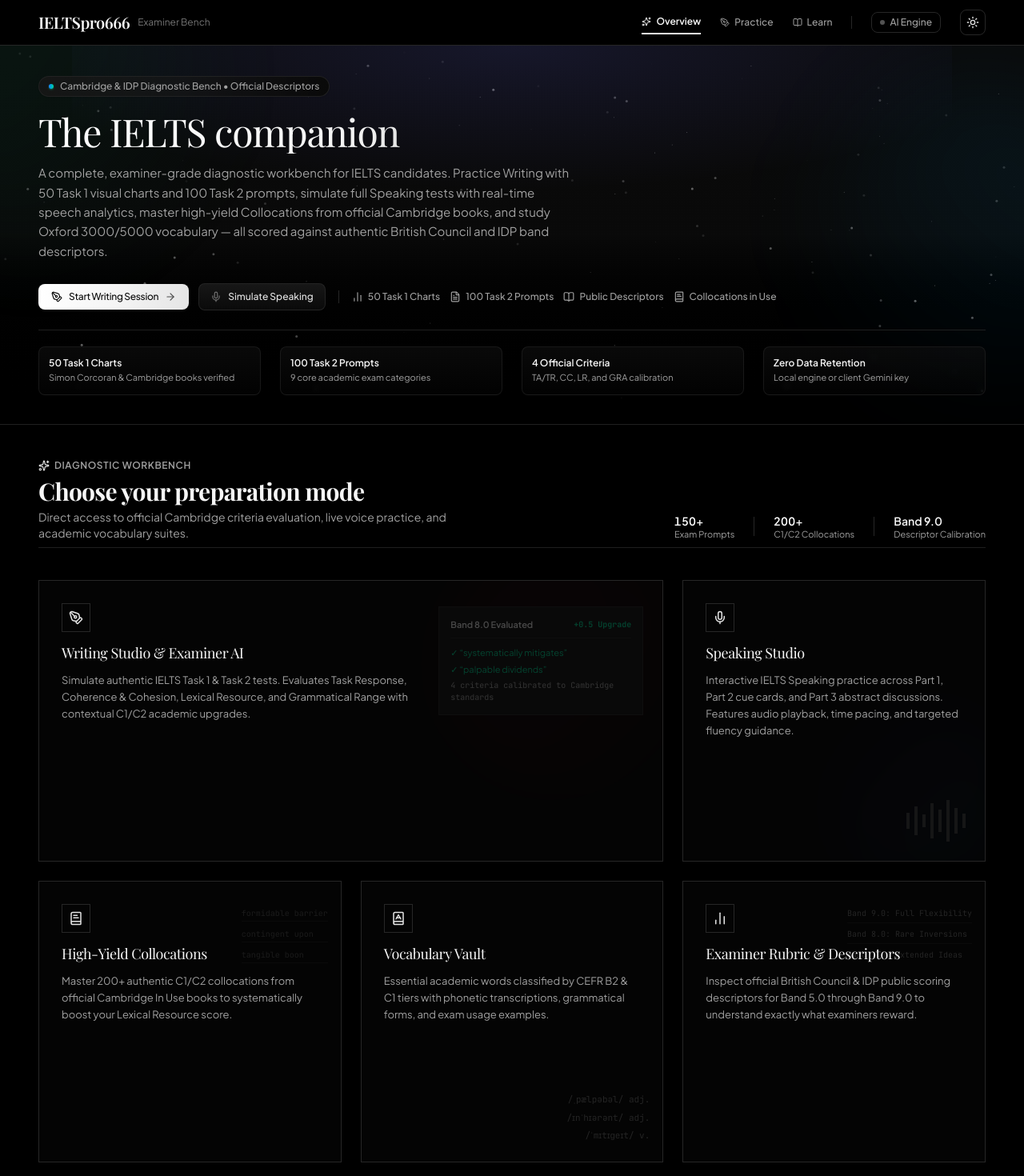
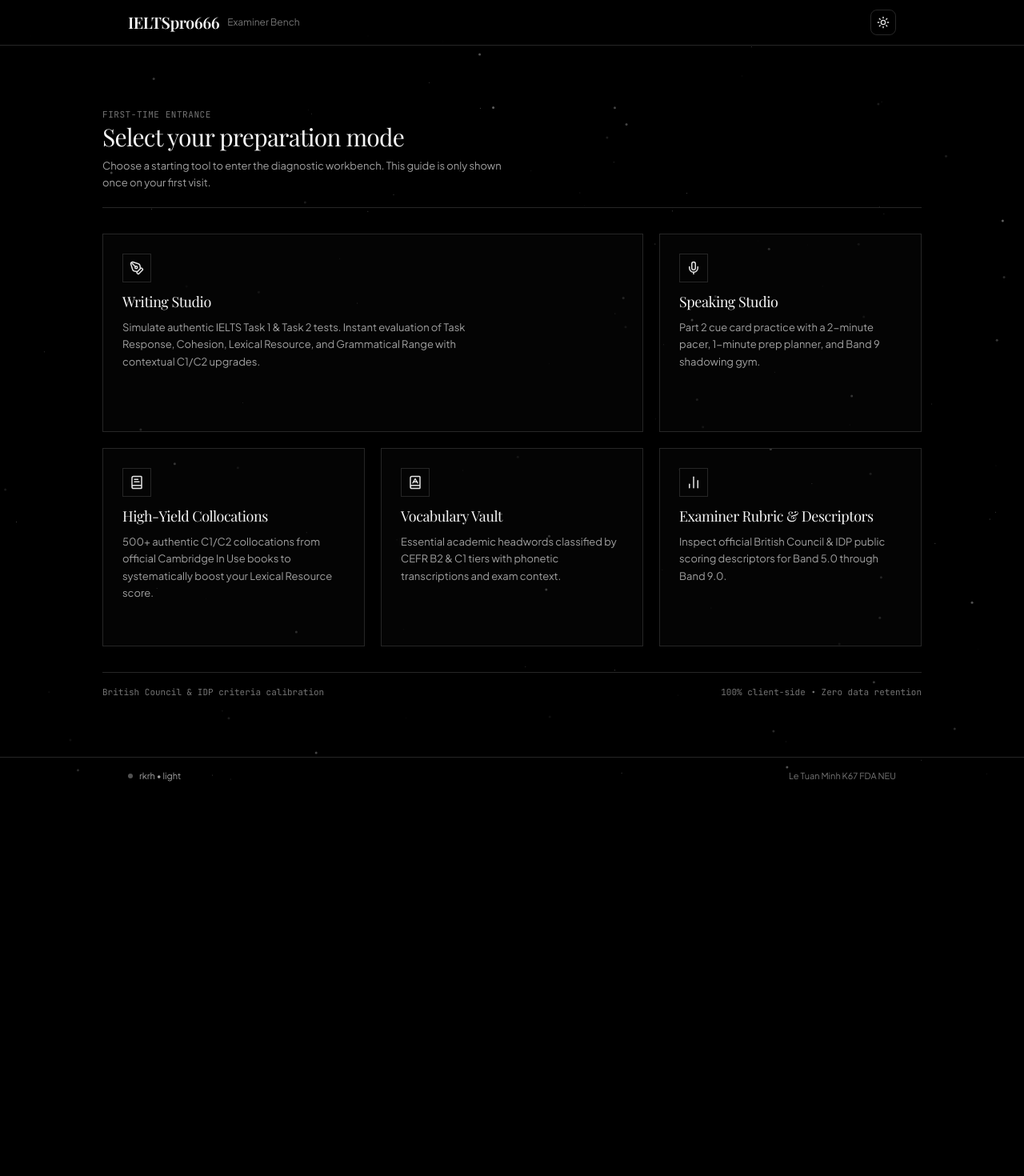
Before and after one commit to minh-0/ielts-wb, a Next.js app: page / in a window 1280 px wide. Shown: the top 1470 px of the page at 80% size. After the commit the page ends 993 px from the top, so only its background shows below. Built offline with nearby package versions, Linux system fonts and the light colour scheme.

Commit message:
feat(ui): enforce one-time first-visit bento entrance, remove overview tab, and streamline ultra-minimalist start page

```diff
--- a/src/app/page.tsx
+++ b/src/app/page.tsx
@@ -12,6 +12,7 @@ import { SelectionToolbar } from "@/components/SelectionToolbar";
 import { StartPage } from "@/components/start/StartPage";
 import { TaskType } from "@/types/ielts";
 import { Particles } from "@/components/magicui/particles";
+import { ThemeToggle } from "@/components/ThemeToggle";
 import {
   PenTool,
   Mic,
@@ -24,7 +25,8 @@ import {
 } from "lucide-react";
 
 export default function Home() {
-  const [category, setCategory] = useState<"overview" | "practice" | "learn">("overview");
+  const [hasEntered, setHasEntered] = useState<boolean | null>(null);
+  const [category, setCategory] = useState<"practice" | "learn">("practice");
   const [practiceTab, setPracticeTab] = useState<"writing" | "speaking">("writing");
   const [learnTab, setLearnTab] = useState<"collocations" | "vocabulary" | "rubric">("collocations");
   const [apiKey, setApiKey] = useState<string>("");
@@ -32,9 +34,41 @@ export default function Home() {
   const [writingTaskType, setWritingTaskType] = useState<TaskType>("task2");
 
   useEffect(() => {
+    const entered = localStorage.getItem("ielts_has_entered") === "true";
+    setHasEntered(entered);
     const saved = localStorage.getItem("gemini_api_key") || "";
     setApiKey(saved);
   }, []);
+
+  const enterWorkbench = (
+    targetCategory: "practice" | "learn",
+    targetSubTab?: string,
+    taskType?: TaskType
+  ) => {
+    try {
+      localStorage.setItem("ielts_has_entered", "true");
+    } catch {
+      // ignore storage errors
+    }
+    setHasEntered(true);
+    setCategory(targetCategory);
+    if (targetCategory === "practice") {
+      if (targetSubTab === "speaking") {
+        setPracticeTab("speaking");
+      } else {
+        setPracticeTab("writing");
+        if (taskType) setWritingTaskType(taskType);
+      }
+    } else if (targetCategory === "learn") {
+      if (targetSubTab === "vocabulary") {
+        setLearnTab("vocabulary");
+      } else if (targetSubTab === "rubric") {
+        setLearnTab("rubric");
+      } else {
+        setLearnTab("collocations");
+      }
+    }
+  };
 
   const handleStartWriting = (taskType: TaskType = "task2") => {
     setWritingTaskType(taskType);
@@ -63,6 +97,61 @@ export default function Home() {
       studioEl.scrollIntoView({ behavior: "smooth" });
     }
   };
+
+  if (hasEntered === null) {
+    return <div className="min-h-screen bg-white dark:bg-black" />;
+  }
+
+  if (!hasEntered) {
+    return (
+      <div className="min-h-screen flex flex-col bg-white dark:bg-black text-neutral-900 dark:text-neutral-100 selection:bg-neutral-200 dark:selection:bg-neutral-800 relative overflow-hidden">
+        <Particles
+          className="absolute inset-0 pointer-events-none z-0"
+          quantity={60}
+          ease={70}
+          color="#888888"
+          size={0.5}
+          staticity={35}
+        />
+        {/* Minimal Entrance Header */}
+        <header className="relative z-10 w-full border-b border-neutral-200 dark:border-neutral-800 bg-white/80 dark:bg-black/80 backdrop-blur-md">
+          <div className="max-w-5xl mx-auto px-4 sm:px-8 h-14 flex items-center justify-between">
+            <div className="flex items-center gap-2.5">
+              <span className="font-serif font-semibold text-lg sm:text-xl tracking-tight text-neutral-900 dark:text-neutral-100">
+                IELTSpro666
+              </span>
+              <span className="text-xs text-neutral-400 dark:text-neutral-500 hidden sm:inline">
+                Examiner Bench
+              </span>
+            </div>
+            <ThemeToggle />
+          </div>
+        </header>
+
+        {/* Main Start Portal */}
+        <main className="relative z-10 flex-1 flex flex-col justify-center px-4 sm:px-8 py-8 sm:py-12">
+          <StartPage
+            onStartWriting={(taskType = "task2") => enterWorkbench("practice", "writing", taskType)}
+            onStartSpeaking={() => enterWorkbench("practice", "speaking")}
+            onOpenLearn={(subTab) => enterWorkbench("learn", subTab)}
+          />
+        </main>
+
+        {/* Quiet Minimalist Footnote */}
+        <footer className="relative z-10 border-t border-neutral-200 dark:border-neutral-800 py-4 bg-transparent text-xs text-neutral-400 dark:text-neutral-600">
+          <div className="max-w-5xl mx-auto px-4 sm:px-8 flex items-center justify-between">
+            <div className="flex items-center gap-2">
+              <span className="w-1.5 h-1.5 rounded-full bg-neutral-400 dark:bg-neutral-600" />
+              <span className="text-[11px] text-neutral-600 dark:text-neutral-400">rkrh • light</span>
+            </div>
+            <div className="text-[11px] text-neutral-500">
+              Le Tuan Minh K67 FDA NEU
+            </div>
+          </div>
+        </footer>
+      </div>
+    );
+  }
 
   return (
     <div className="min-h-screen flex flex-col bg-white dark:bg-black text-neutral-900 dark:text-neutral-100 selection:bg-neutral-200 dark:selection:bg-neutral-800">
@@ -209,15 +298,6 @@ export default function Home() {
 
       {/* Main Expansive Container */}
       <main id="diagnostic-studio" className="flex-1 max-w-[1440px] w-full mx-auto px-4 sm:px-8 xl:px-12 py-5 sm:py-6">
-        {/* If Overview, show Magic UI Bento Grid Start Page */}
-        {category === "overview" ? (
-          <StartPage
-            onStartWriting={handleStartWriting}
-            onStartSpeaking={handleStartSpeaking}
-            onOpenLearn={handleOpenLearn}
-          />
-        ) : (
-          <>
         {/* Category Sub-Navigation (Clean Underline Style) */}
         <div className="flex items-center justify-between border-b border-neutral-200 dark:border-neutral-800 pb-3 mb-6">
           <div className="flex items-center gap-6">
@@ -284,15 +364,6 @@ export default function Home() {
               </>
             )}
           </div>
-
-              <button
-                onClick={() => setCategory("overview")}
-                className="text-xs text-neutral-500 hover:text-neutral-900 dark:hover:text-neutral-200 flex items-center gap-1.5 transition-colors cursor-pointer font-medium"
-                title="Return to start page bento overview"
-              >
-                <span>Overview Hub</span>
-                <ArrowRight className="w-3 h-3" />
-              </button>
         </div>
 
         {/* Tab Content */}
@@ -308,8 +379,6 @@ export default function Home() {
         {category === "learn" && learnTab === "collocations" && <CollocationsStudio />}
         {category === "learn" && learnTab === "vocabulary" && <VocabularyStudio />}
         {category === "learn" && learnTab === "rubric" && <RubricViewer />}
-          </>
-        )}
       </main>
 
       {/* Footer: Simple, quiet line */}
--- a/src/components/Navbar.tsx
+++ b/src/components/Navbar.tsx
@@ -1,12 +1,12 @@
 "use client";
 
 import React from "react";
-import { PenTool, BookOpen, Sparkles } from "lucide-react";
+import { PenTool, BookOpen } from "lucide-react";
 import { ThemeToggle } from "./ThemeToggle";
 
 interface NavbarProps {
-  activeCategory: "overview" | "practice" | "learn";
-  onCategoryChange: (category: "overview" | "practice" | "learn") => void;
+  activeCategory: "practice" | "learn";
+  onCategoryChange: (category: "practice" | "learn") => void;
   onOpenApiKeyModal: () => void;
   hasApiKey: boolean;
 }
@@ -15,11 +15,11 @@ export function Navbar({ activeCategory, onCategoryChange, onOpenApiKeyModal, ha
   return (
     <header className="sticky top-0 z-40 w-full border-b border-neutral-200 dark:border-neutral-800 bg-white/80 dark:bg-black/80 backdrop-blur-md">
       <div className="max-w-[1440px] mx-auto px-4 sm:px-8 xl:px-12 h-14 flex items-center justify-between">
-        {/* Brand / Logo - Clickable to return to Overview */}
+        {/* Brand / Logo */}
         <button
-          onClick={() => onCategoryChange("overview")}
+          onClick={() => onCategoryChange("practice")}
           className="flex items-center gap-2.5 text-left cursor-pointer group"
-          title="Return to Start Page Overview"
+          title="IELTSpro666"
         >
           <span className="font-serif font-semibold text-lg sm:text-xl tracking-tight text-neutral-900 dark:text-neutral-100 group-hover:opacity-80 transition-opacity">
             IELTSpro666
@@ -31,19 +31,8 @@ export function Navbar({ activeCategory, onCategoryChange, onOpenApiKeyModal, ha
 
         {/* Right Section: Tabs + Actions */}
         <div className="flex items-center gap-4 sm:gap-6">
-          {/* Tab Navigation: Overview, Practice, Learn */}
+          {/* Tab Navigation: Practice, Learn */}
           <nav className="flex items-center gap-4 sm:gap-6 text-xs">
-            <button
-              onClick={() => onCategoryChange("overview")}
-              className={`py-1.5 transition-colors cursor-pointer flex items-center gap-1.5 ${
-                activeCategory === "overview"
-                  ? "text-neutral-950 dark:text-neutral-50 font-semibold border-b-2 border-neutral-900 dark:border-neutral-100"
-                  : "text-neutral-500 dark:text-neutral-400 hover:text-neutral-900 dark:hover:text-neutral-200 font-medium"
-              }`}
-            >
-              <Sparkles className="w-3 h-3" />
-              <span>Overview</span>
-            </button>
 
             <button
               onClick={() => onCategoryChange("practice")}
--- a/src/components/magicui/bento-grid.tsx
+++ b/src/components/magicui/bento-grid.tsx
@@ -14,7 +14,7 @@ export const BentoGrid = ({
   return (
     <div
       className={cn(
-        "grid w-full auto-rows-[20rem] sm:auto-rows-[22rem] grid-cols-1 md:grid-cols-2 lg:grid-cols-3 gap-4.5 sm:gap-6",
+        "grid w-full auto-rows-[14rem] sm:auto-rows-[15.5rem] grid-cols-1 md:grid-cols-2 lg:grid-cols-3 gap-4 sm:gap-5",
         className,
       )}
     >
@@ -46,16 +46,16 @@ export const BentoCard = ({
     key={name}
     onClick={onClick}
     className={cn(
-      "group relative col-span-3 flex flex-col justify-between overflow-hidden border transition-colors duration-200 select-none",
+      "group relative col-span-3 flex flex-col justify-between overflow-hidden border transition-all duration-200 select-none",
       // Editorial hairline styling
-      "border-neutral-200 dark:border-neutral-800 bg-white/40 dark:bg-neutral-950/40 hover:border-neutral-400 dark:hover:border-neutral-600",
+      "border-neutral-200 dark:border-neutral-800 bg-white/40 dark:bg-neutral-950/40 hover:border-neutral-900 dark:hover:border-neutral-100 hover:bg-neutral-50/50 dark:hover:bg-neutral-900/30",
       onClick ? "cursor-pointer" : "",
       className,
     )}
   >
-    <div className="absolute inset-0 z-0 overflow-hidden">{background}</div>
+    {background && <div className="absolute inset-0 z-0 overflow-hidden">{background}</div>}
 
-    <div className="pointer-events-none z-10 flex transform-gpu flex-col gap-2.5 p-6 sm:p-7 transition-all duration-300 group-hover:-translate-y-7 sm:group-hover:-translate-y-8">
+    <div className="pointer-events-none z-10 flex transform-gpu flex-col gap-2 p-5 sm:p-6 transition-all duration-200 group-hover:-translate-y-5">
       {Icon && (
         <div className="w-9 h-9 border border-neutral-200 dark:border-neutral-800 flex items-center justify-center bg-transparent transition-colors duration-200 group-hover:border-neutral-900 dark:group-hover:border-neutral-100">
           <Icon className="h-4.5 w-4.5 text-neutral-800 dark:text-neutral-200" />
--- a/src/components/start/StartPage.tsx
+++ b/src/components/start/StartPage.tsx
@@ -2,19 +2,12 @@
 
 import React from "react";
 import { BentoGrid, BentoCard } from "@/components/magicui/bento-grid";
-import { NumberTicker } from "@/components/magicui/number-ticker";
 import {
   PenTool,
   Mic,
   BookText,
   BookA,
   BarChart2,
-  Sparkles,
-  Award,
-  Layers,
-  ArrowRight,
-  ShieldCheck,
-  Zap,
 } from "lucide-react";
 import { TaskType } from "@/types/ielts";
 
@@ -30,83 +23,30 @@ export function StartPage({
   onOpenLearn,
 }: StartPageProps) {
   return (
-    <div className="space-y-10 py-2 sm:py-4 animate-in fade-in duration-300">
-      {/* Editorial Header */}
-      <div className="flex flex-col sm:flex-row sm:items-end justify-between gap-4 pb-2 border-b border-neutral-200/80 dark:border-neutral-800/80">
-        <div>
-          <div className="inline-flex items-center gap-1.5 text-xs font-semibold uppercase tracking-wider text-neutral-500 dark:text-neutral-400 mb-1.5">
-            <Sparkles className="w-3.5 h-3.5 text-neutral-800 dark:text-neutral-200" />
-            Diagnostic Workbench
-          </div>
-          <h2 className="text-2xl sm:text-3xl font-serif font-bold tracking-tight text-neutral-900 dark:text-neutral-100">
-            Choose your preparation mode
-          </h2>
-          <p className="text-xs sm:text-sm text-neutral-600 dark:text-neutral-400 mt-1 max-w-xl">
-            Direct access to official Cambridge criteria evaluation, live voice practice, and academic vocabulary suites.
-          </p>
-        </div>
-
-        {/* Quick Platform Metrics */}
-        <div className="flex items-center gap-6 text-xs text-neutral-500 dark:text-neutral-400">
-          <div>
-            <span className="font-semibold text-neutral-900 dark:text-neutral-100 text-sm">
-              <NumberTicker value={150} decimalPlaces={0} />+
-            </span>
-            <span className="block text-[11px]">Exam Prompts</span>
-          </div>
-          <div className="w-px h-6 bg-neutral-200 dark:bg-neutral-800" />
-          <div>
-            <span className="font-semibold text-neutral-900 dark:text-neutral-100 text-sm">
-              <NumberTicker value={200} decimalPlaces={0} />+
-            </span>
-            <span className="block text-[11px]">C1/C2 Collocations</span>
-          </div>
-          <div className="w-px h-6 bg-neutral-200 dark:bg-neutral-800" />
-          <div>
-            <span className="font-semibold text-neutral-900 dark:text-neutral-100 text-sm">
-              Band 9.0
-            </span>
-            <span className="block text-[11px]">Descriptor Calibration</span>
-          </div>
-        </div>
+    <div className="space-y-8 py-4 sm:py-6 animate-in fade-in duration-300 max-w-5xl mx-auto">
+      {/* Ultra-Minimalist Editorial Header */}
+      <div className="space-y-2 pb-5 border-b border-neutral-200 dark:border-neutral-800">
+        <span className="text-[11px] font-mono uppercase tracking-wider text-neutral-400 dark:text-neutral-500">
+          First-Time Entrance
+        </span>
+        <h2 className="text-2xl sm:text-3xl font-serif font-normal tracking-tight text-neutral-900 dark:text-neutral-100">
+          Select your preparation mode
+        </h2>
+        <p className="text-xs sm:text-[13px] text-neutral-500 dark:text-neutral-400 max-w-lg leading-relaxed">
+          Choose a starting tool to enter the diagnostic workbench. This guide is only shown once on your first visit.
+        </p>
       </div>
 
-      {/* Magic UI Bento Grid */}
+      {/* Ultra-Minimalist Bento Grid */}
       <BentoGrid className="grid-cols-1 md:grid-cols-2 lg:grid-cols-3">
-        {/* CARD 1: Writing Studio (Hero Card - Spans 2 columns on large screens) */}
+        {/* CARD 1: Writing Studio (Spans 2 columns on desktop) */}
         <BentoCard
-          name="Writing Studio & Examiner AI"
+          name="Writing Studio"
           className="col-span-1 md:col-span-2 lg:col-span-2"
           Icon={PenTool}
-          description="Simulate authentic IELTS Task 1 & Task 2 tests. Evaluates Task Response, Coherence & Cohesion, Lexical Resource, and Grammatical Range with contextual C1/C2 academic upgrades."
+          description="Simulate authentic IELTS Task 1 & Task 2 tests. Instant evaluation of Task Response, Cohesion, Lexical Resource, and Grammatical Range with contextual C1/C2 upgrades."
           cta="Launch Writing Studio"
           onClick={() => onStartWriting("task2")}
-          background={
-            <div className="absolute right-0 top-0 w-full h-full pointer-events-none overflow-hidden opacity-40 dark:opacity-30">
-              <div className="absolute -right-12 -top-12 w-80 h-80 rounded-full bg-gradient-to-br from-red-500/10 via-rose-500/5 to-transparent blur-2xl" />
-              <div className="absolute right-6 top-8 hidden sm:flex flex-col gap-2.5 w-64 p-3.5 border border-neutral-200 dark:border-neutral-800 bg-white/95 dark:bg-neutral-900/95">
-                <div className="flex items-center justify-between border-b border-neutral-200 dark:border-neutral-800 pb-2">
-                  <span className="text-[11px] font-semibold text-neutral-800 dark:text-neutral-200">
-                    Band 8.0 Evaluated
-                  </span>
-                  <span className="text-[10px] font-mono text-emerald-600 dark:text-emerald-400 font-semibold">
-                    +0.5 Upgrade
-                  </span>
-                </div>
-                <div className="text-[11px] text-neutral-500 font-mono space-y-1">
-                  <div className="text-emerald-600 dark:text-emerald-400 font-sans">
-                    ✓ &ldquo;systematically mitigates&rdquo;
-                  </div>
-                  <div className="text-emerald-600 dark:text-emerald-400 font-sans">
-                    ✓ &ldquo;palpable dividends&rdquo;
-                  </div>
-                  <div className="text-neutral-400 text-[10px]">
-                    4 criteria calibrated to Cambridge standards
-                  </div>
-                </div>
-              </div>
-            </div>
-          }
         />
 
         {/* CARD 2: Speaking Studio */}
@@ -114,23 +54,9 @@ export function StartPage({
           name="Speaking Studio"
           className="col-span-1 md:col-span-1 lg:col-span-1"
           Icon={Mic}
-          description="Interactive IELTS Speaking practice across Part 1, Part 2 cue cards, and Part 3 abstract discussions. Features audio playback, time pacing, and targeted fluency guidance."
-          cta="Simulate Speaking Test"
+          description="Part 2 cue card practice with a 2-minute pacer, 1-minute prep planner, and Band 9 shadowing gym."
+          cta="Launch Speaking Studio"
           onClick={onStartSpeaking}
-          background={
-            <div className="absolute right-0 top-0 w-full h-full pointer-events-none overflow-hidden opacity-40 dark:opacity-30">
-              <div className="absolute -right-8 -bottom-8 w-60 h-60 rounded-full bg-gradient-to-tl from-sky-500/10 via-indigo-500/5 to-transparent blur-2xl" />
-              <div className="absolute right-6 bottom-6 hidden sm:flex items-center gap-1.5">
-                {[20, 36, 16, 44, 28, 52, 32, 18].map((h, i) => (
-                  <span
-                    key={i}
-                    style={{ height: `${h}px` }}
-                    className="w-1 bg-neutral-300 dark:bg-neutral-700"
-                  />
-                ))}
-              </div>
-            </div>
-          }
         />
 
         {/* CARD 3: Cambridge Collocations in Use */}
@@ -138,24 +64,9 @@ export function StartPage({
           name="High-Yield Collocations"
           className="col-span-1 md:col-span-1 lg:col-span-1"
           Icon={BookText}
-          description="Master 200+ authentic C1/C2 collocations from official Cambridge In Use books to systematically boost your Lexical Resource score."
+          description="500+ authentic C1/C2 collocations from official Cambridge In Use books to systematically boost your Lexical Resource score."
           cta="Browse Collocations"
           onClick={() => onOpenLearn("collocations")}
-          background={
-            <div className="absolute right-0 top-0 w-full h-full pointer-events-none overflow-hidden opacity-30 dark:opacity-20">
-              <div className="absolute right-4 top-8 flex flex-col gap-2">
-                <span className="text-[10px] font-mono text-neutral-500 border-b border-neutral-200 dark:border-neutral-800 pb-0.5">
-                  formidable barrier
-                </span>
-                <span className="text-[10px] font-mono text-neutral-500 border-b border-neutral-200 dark:border-neutral-800 pb-0.5">
-                  contingent upon
-                </span>
-                <span className="text-[10px] font-mono text-neutral-500 border-b border-neutral-200 dark:border-neutral-800 pb-0.5">
-                  tangible boon
-                </span>
-              </div>
-            </div>
-          }
         />
 
         {/* CARD 4: Oxford 3000/5000 Vocabulary */}
@@ -163,18 +74,9 @@ export function StartPage({
           name="Vocabulary Vault"
           className="col-span-1 md:col-span-1 lg:col-span-1"
           Icon={BookA}
-          description="Essential academic words classified by CEFR B2 & C1 tiers with phonetic transcriptions, grammatical forms, and exam usage examples."
+          description="Essential academic headwords classified by CEFR B2 & C1 tiers with phonetic transcriptions and exam context."
           cta="Explore Vocabulary"
           onClick={() => onOpenLearn("vocabulary")}
-          background={
-            <div className="absolute right-0 top-0 w-full h-full pointer-events-none overflow-hidden opacity-30 dark:opacity-20">
-              <div className="absolute right-4 bottom-6 flex flex-col gap-1.5 font-mono text-[11px] text-right text-neutral-400">
-                <span>/ˌpælpəbəl/ adj.</span>
-                <span>/ɪnˈhɪərənt/ adj.</span>
-                <span>/ˈmɪtɪɡeɪt/ v.</span>
-              </div>
-            </div>
-          }
         />
 
         {/* CARD 5: Official Cambridge Public Band Descriptors */}
@@ -182,41 +84,16 @@ export function StartPage({
           name="Examiner Rubric & Descriptors"
           className="col-span-1 md:col-span-1 lg:col-span-1"
           Icon={BarChart2}
-          description="Inspect official British Council & IDP public scoring descriptors for Band 5.0 through Band 9.0 to understand exactly what examiners reward."
+          description="Inspect official British Council & IDP public scoring descriptors for Band 5.0 through Band 9.0."
           cta="View Public Rubric"
           onClick={() => onOpenLearn("rubric")}
-          background={
-            <div className="absolute right-0 top-0 w-full h-full pointer-events-none overflow-hidden opacity-30 dark:opacity-20">
-              <div className="absolute right-4 top-8 flex flex-col gap-1.5 text-[10px] font-mono text-neutral-400">
-                <span className="border-b border-neutral-200 dark:border-neutral-800 pb-1">
-                  Band 9.0: Full Flexibility
-                </span>
-                <span className="border-b border-neutral-200 dark:border-neutral-800 pb-1">
-                  Band 8.0: Rare Inversions
-                </span>
-                <span>Band 7.0: Extended Ideas</span>
-              </div>
-            </div>
-          }
         />
       </BentoGrid>
 
-      {/* Bottom Features Strip: Unboxed hairline divided row */}
-      <div className="pt-6 border-t border-neutral-200 dark:border-neutral-800">
-        <div className="grid grid-cols-1 sm:grid-cols-3 divide-y sm:divide-y-0 sm:divide-x divide-neutral-200 dark:divide-neutral-800 border-y border-neutral-200 dark:border-neutral-800 py-3 text-xs text-neutral-600 dark:text-neutral-400">
-          <div className="flex items-center gap-2.5 sm:px-4 py-2 sm:py-0">
-            <Award className="w-4 h-4 text-neutral-900 dark:text-neutral-100 shrink-0" />
-            <span>Calibrated against authentic Cambridge & IDP criteria</span>
-          </div>
-          <div className="flex items-center gap-2.5 sm:px-4 py-2 sm:py-0">
-            <ShieldCheck className="w-4 h-4 text-neutral-900 dark:text-neutral-100 shrink-0" />
-            <span>Zero data retention: completely client-side & private</span>
-          </div>
-          <div className="flex items-center gap-2.5 sm:px-4 py-2 sm:py-0">
-            <Zap className="w-4 h-4 text-neutral-900 dark:text-neutral-100 shrink-0" />
-            <span>Instant scoring with progressive C1/C2 syntactic elevators</span>
-          </div>
-        </div>
+      {/* Quiet Minimalist Footnote */}
+      <div className="pt-4 border-t border-neutral-200 dark:border-neutral-800 flex flex-col sm:flex-row sm:items-center justify-between gap-2 text-[11px] font-mono text-neutral-400 dark:text-neutral-500">
+        <span>British Council & IDP criteria calibration</span>
+        <span>100% client-side • Zero data retention</span>
       </div>
     </div>
   );
```
Lines whose indentation alone changed are shown as unchanged.
